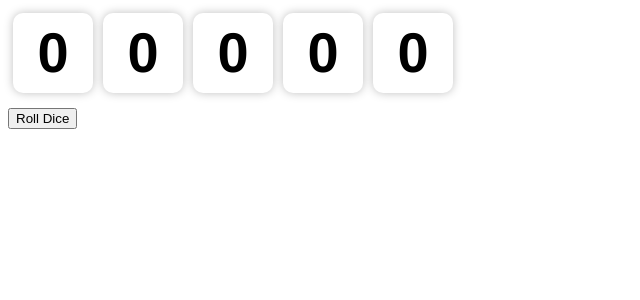
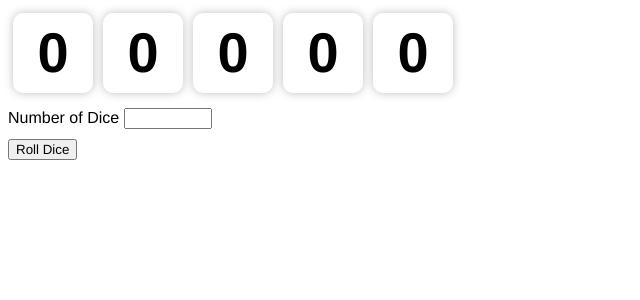
Before and after one commit to TechHack3/Hacktoberfest, a PHP site: the page made by projects/Dice Roller/index.html in a window 1280 px wide. Shown: the top 300 px of the page, without its empty margins (0-640 px from the left). Run offline with PHP 8.4, Linux system fonts and the light colour scheme.

Commit message:
Dice Rolling App - User number of dice complete

```diff
--- a/projects/Dice Roller/index.html
+++ b/projects/Dice Roller/index.html
@@ -11,6 +11,10 @@
     </head>
     <body>
         <div class="dice-container"></div>
+        <div class="dice-inputs">
+            <label for="numberOfDice">Number of Dice</label>
+            <input class="numberOfDice" name="numberofDice" />
+        </div>
         <button type="button" class="btn-roll-dice">Roll Dice</button>
     </body>
 </html>
--- a/projects/Dice Roller/main.css
+++ b/projects/Dice Roller/main.css
@@ -1,3 +1,8 @@
+body {
+    font-family: 'Franklin Gothic Medium', 'Arial Narrow', Arial, sans-serif;
+}
+
+
 .dice-container {
     display: flex;
 }
@@ -11,11 +16,21 @@
     box-shadow: 0 0 10px rgba(0, 0, 0, .25);
     font-size: 56px;
     font-weight: bold;
-    font-family: 'Franklin Gothic Medium', 'Arial Narrow', Arial, sans-serif;
     text-align: center;
     line-height: 80px;
 }
 
+.dice-inputs {
+    margin-top: 10px;
+
+}
+
+.numberOfDice {
+    width: 80px;
+}
+
 .btn-roll-dice {
     margin-top: 10px;
+    font-family: 'Franklin Gothic Medium', 'Arial Narrow', Arial, sans-serif;
+
 }
--- a/projects/Dice Roller/main.js
+++ b/projects/Dice Roller/main.js
@@ -1,6 +1,7 @@
 const NUMBER_OF_DICE = 5;
 const diceContainer = document.querySelector(".dice-container");
 const btnRollDice = document.querySelector(".btn-roll-dice");
+
 
 //Initial set of all 0 dice
 for (let i=0; i < NUMBER_OF_DICE; i++) {
@@ -28,5 +29,10 @@ function randomizeDice(diceContainer, numberOfDice){
 }
 
 btnRollDice.addEventListener("click", ()=>{
-    randomizeDice(diceContainer, NUMBER_OF_DICE);
+    if (document.querySelector(".numberOfDice").value){
+    let numberOfDice = document.querySelector(".numberOfDice").value
+    randomizeDice(diceContainer, numberOfDice);
+    } else {
+        alert("Please enter the number of dice you wish to roll.")
+    }
 })
```
